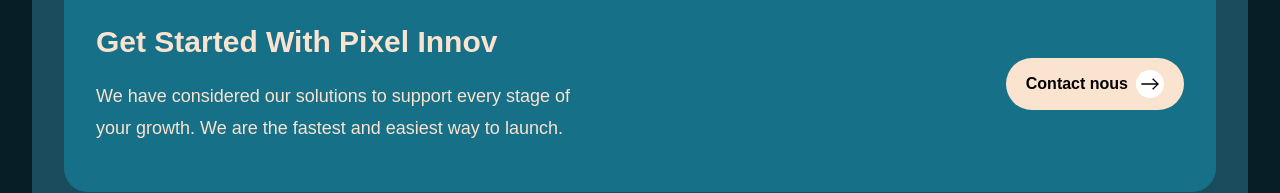
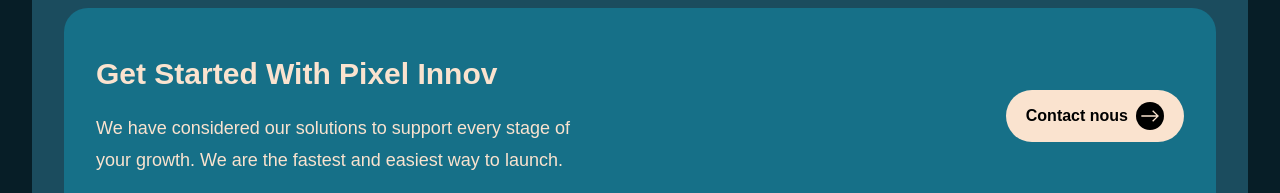
Before and after one commit to YeDev18/pixel-app, a Next.js app: page / in a window 1280 px wide. Shown: the part 1767-1960 px from the top of the page. Built offline with nearby package versions, Linux system fonts and the light colour scheme.

Commit message:
setup:Making Contact Part 3

```diff
--- a/src/app/page.tsx
+++ b/src/app/page.tsx
@@ -3,9 +3,9 @@
 
 export default function Home() {
 	return (
-		<div className=" bg-blue-950 container mx-auto py-8 space-y-16 ">
+		<div className=" bg-blue-950 container mx-auto py-8 space-y-24">
 			<Success />
-			<MakingContact/>
+			<MakingContact />
 		</div>
 	);
 }
--- a/src/core/components/atoms/Button.tsx
+++ b/src/core/components/atoms/Button.tsx
@@ -9,7 +9,7 @@
 			className={`${className} flex gap-x-2 text-sm lg:text-base  justify-center items-center w-fit bg-light-100 py-2 lg:py-3 px-4 lg:px-5 rounded-full font-bold  cursor-pointer whitespace-nowrap`}
 		>
 			{children}
-			<span className="bg-white rounded-full p-1 text-white text-lg lg:text-xl">
+			<span className="bg-black rounded-full p-1 text-white text-lg lg:text-xl">
 				<ArrowRight />
 			</span>
 		</button>
--- a/src/core/components/atoms/icons/arrow-right.tsx
+++ b/src/core/components/atoms/icons/arrow-right.tsx
@@ -6,12 +6,12 @@
 			xmlns="http://www.w3.org/2000/svg"
 			width="1em"
 			height="1em"
-			color="#eee"
 			viewBox="0 0 15 15"
 			{...props}
+			className=" text-light-100"
 		>
 			<path
-				fill="black"
+				fill="currentColor"
 				fillRule="evenodd"
 				d="M9.854 3.146L14.207 7.5l-4.353 4.354l-.708-.708L12.293 8H1V7h11.293L9.146 3.854z"
 				clipRule="evenodd"
```
